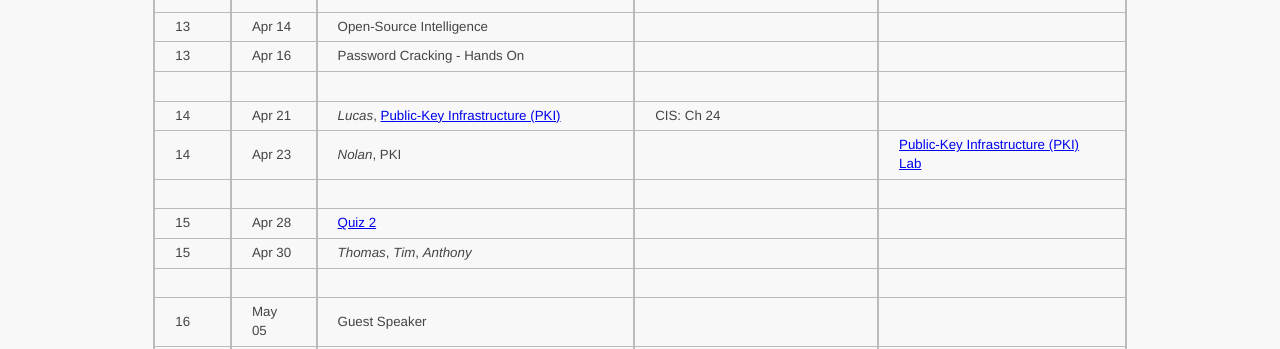
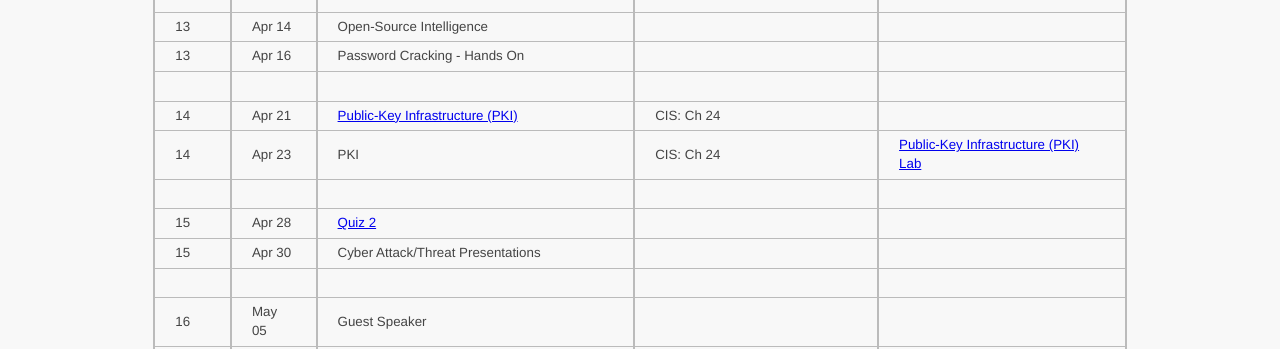
Before and after one commit to ycpcs/cs335-spring2020, a Jekyll site: the page built from schedule/index.md, in a window 1280 px wide. Shown: the part 1239-1588 px from the top of the page. Built offline with Jekyll 4.4.1, drawn with Linux system fonts in a browser that asks for light colours.

Commit message:
update schedule

```diff
--- a/schedule/index.md
+++ b/schedule/index.md
@@ -47,11 +47,11 @@ CIS: <a href="https://www.amazon.com/Computer-Internet-Security-Hands-Approach/d
 > 13 | Apr 14 | Open-Source Intelligence | |
 > 13 | Apr 16 | Password Cracking - Hands On | |
 > | | | |
-> 14 | Apr 21 |  _Lucas_, [Public-Key Infrastructure (PKI)](../slides/24_PKI.pdf) | CIS: Ch 24 |
-> 14 | Apr 23 | _Nolan_, PKI | | [Public-Key Infrastructure (PKI) Lab](../labs/pki.html)
+> 14 | Apr 21 | [Public-Key Infrastructure (PKI)](../slides/24_PKI.pdf) | CIS: Ch 24 |
+> 14 | Apr 23 | PKI | CIS: Ch 24 | [Public-Key Infrastructure (PKI) Lab](../labs/pki.html)
 > | | | |
 > 15 | Apr 28 | [Quiz 2](../assignments/quiz2.html) | |
-> 15 | Apr 30 | _Thomas_, _Tim_, _Anthony_ | |
+> 15 | Apr 30 | Cyber Attack/Threat Presentations | |
 > | | | |
 > 16 | May 05 | Guest Speaker | |
 > 16 | May 07 | Course Wrap Up | Project Demo |
```
